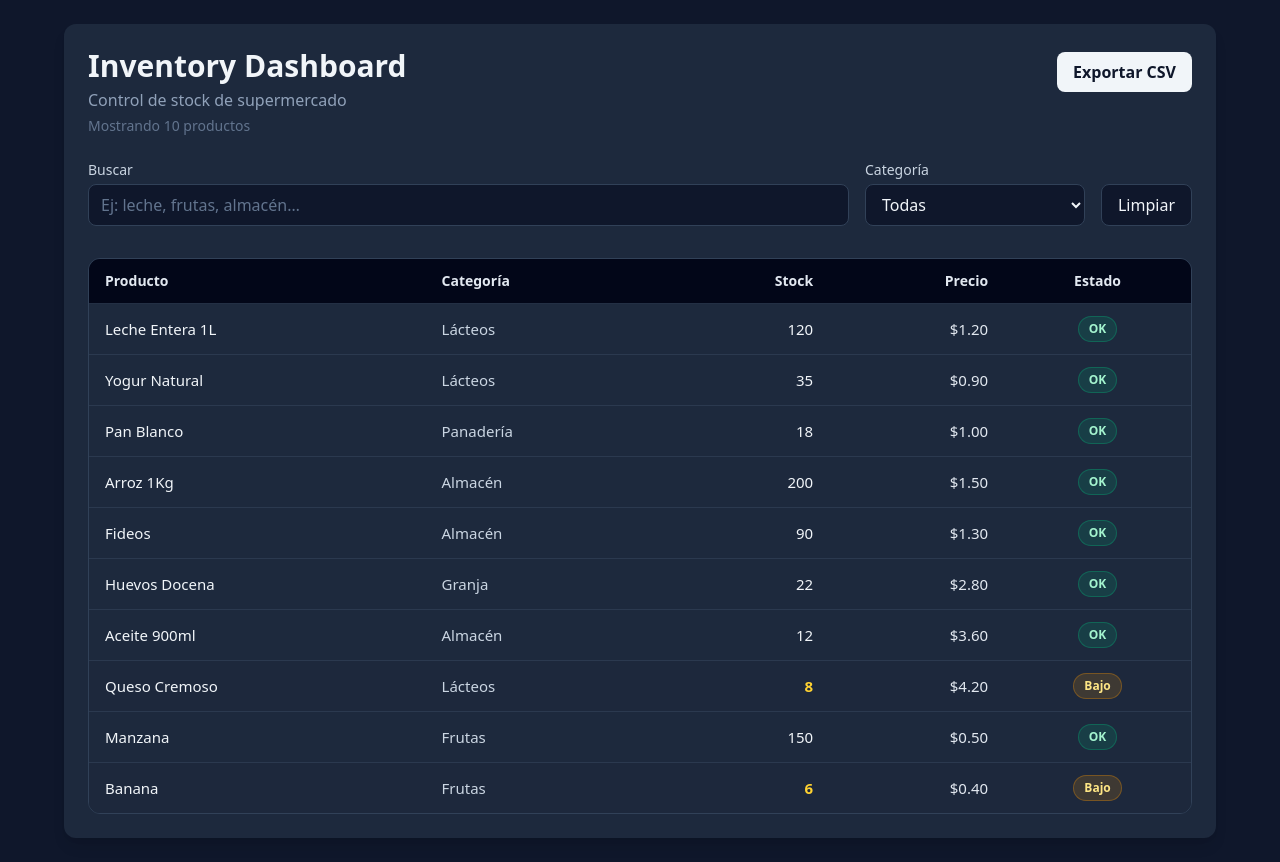
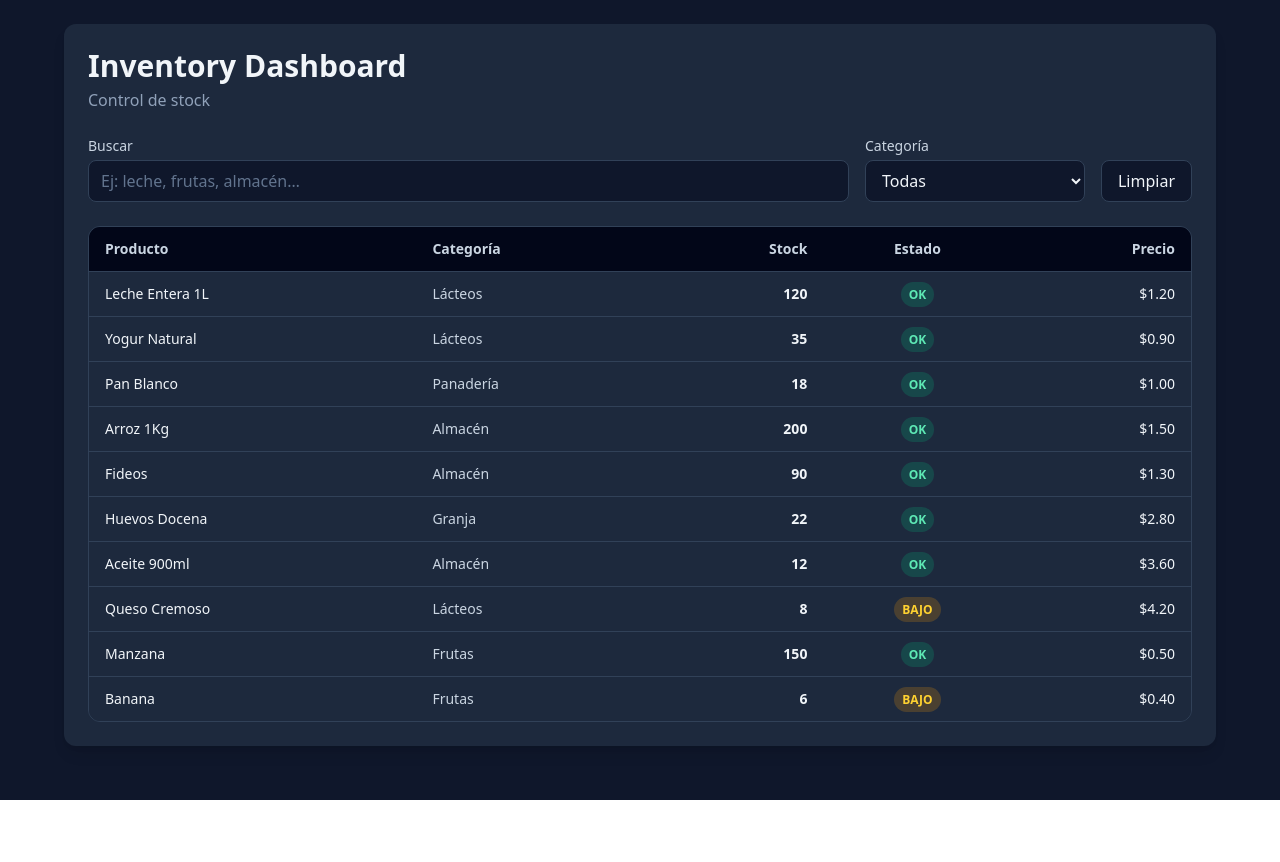
Before and after one commit to Pedernera/simple-metrics-dashboard, a React (Vite) app: page / in a window 1280 px wide. After the commit the page ends 800 px from the top, so only its background shows below. Built offline with nearby package versions, Linux system fonts and the light colour scheme.

Commit message:
Stabilize inventory dashboard (working baseline)

```diff
--- a/src/components/Table/ProductsTable.tsx
+++ b/src/components/Table/ProductsTable.tsx
@@ -1,91 +1,61 @@
 import type { Product } from "../../types/product";
-import { getStockStatus } from "../../utils/stockStatus";
 
 export default function ProductsTable({ rows }: { rows: Product[] }) {
   return (
-    <div className="mt-8 overflow-hidden rounded-xl border border-slate-700">
-      <div className="overflow-x-auto">
-        <table className="w-full border-collapse min-w-190">
+    <div className="mt-6 overflow-hidden rounded-xl border border-slate-700">
+      <table className="w-full border-collapse">
         <thead className="bg-slate-950">
           <tr>
             <Th>Producto</Th>
             <Th>Categoría</Th>
             <Th align="right">Stock</Th>
+            <Th align="center">Estado</Th>
             <Th align="right">Precio</Th>
-              <Th align="center">Estado</Th>
           </tr>
         </thead>
 
         <tbody className="bg-slate-800 text-slate-100">
           {rows.map((p) => {
-              const status = getStockStatus(p);
-              const isBad = status !== "OK";
+            const status =
+              p.stock === 0 ? "SIN STOCK" : p.stock <= 10 ? "BAJO" : "OK";
 
             return (
               <tr
                 key={p.id}
-                  className={[
-                    "border-t border-slate-700/70 transition-colors",
-                    "hover:bg-slate-700",
-                    isBad ? "bg-slate-800/60" : "",
-                  ].join(" ")}
+                className="border-t border-slate-700 hover:bg-slate-700/40"
               >
-                  <Td className="font-medium text-slate-100">{p.name}</Td>
+                <Td className="font-medium">{p.name}</Td>
                 <Td className="text-slate-300">{p.category}</Td>
 
-                  <Td
-                    align="right"
-                    className={
-                      status === "SIN_STOCK"
-                        ? "text-red-300 font-semibold"
-                        : status === "BAJO"
-                        ? "text-amber-300 font-semibold"
-                        : "text-slate-100"
-                    }
-                  >
+                <Td align="right" className="font-semibold">
                   {p.stock}
                 </Td>
 
-                  <Td align="right" className="text-slate-200">
-                    ${p.price.toFixed(2)}
+                <Td align="center">
+                  <span
+                    className={`px-2 py-1 text-xs rounded-full font-semibold
+                      ${
+                        status === "OK"
+                          ? "bg-emerald-500/20 text-emerald-300"
+                          : status === "BAJO"
+                          ? "bg-amber-500/20 text-amber-300"
+                          : "bg-red-500/20 text-red-300"
+                      }`}
+                  >
+                    {status}
+                  </span>
                 </Td>
 
-                  <Td align="center">
-                    <StatusBadge status={status} />
-                  </Td>
+                <Td align="right">${p.price.toFixed(2)}</Td>
               </tr>
             );
           })}
         </tbody>
       </table>
     </div>
-    </div>
   );
 }
 
-function StatusBadge({ status }: { status: "OK" | "BAJO" | "SIN_STOCK" }) {
-  if (status === "SIN_STOCK") {
-    return (
-      <span className="inline-flex items-center rounded-full px-2.5 py-1 text-xs font-semibold bg-red-500/15 text-red-200 border border-red-500/30">
-        Sin stock
-      </span>
-    );
-  }
-  if (status === "BAJO") {
-    return (
-      <span className="inline-flex items-center rounded-full px-2.5 py-1 text-xs font-semibold bg-amber-500/15 text-amber-200 border border-amber-500/30">
-        Bajo
-      </span>
-    );
-  }
-  return (
-    <span className="inline-flex items-center rounded-full px-2.5 py-1 text-xs font-semibold bg-emerald-500/15 text-emerald-200 border border-emerald-500/30">
-      OK
-    </span>
-  );
-}
-
-/* helpers */
 function Th({
   children,
   align = "left",
@@ -95,14 +65,13 @@ function Th({
 }) {
   return (
     <th
-      className={[
-        "px-4 py-3 text-sm font-semibold text-slate-200 whitespace-nowrap",
+      className={`px-4 py-3 text-sm font-semibold text-slate-300 ${
         align === "right"
           ? "text-right"
           : align === "center"
           ? "text-center"
-          : "text-left",
-      ].join(" ")}
+          : "text-left"
+      }`}
     >
       {children}
     </th>
@@ -120,15 +89,13 @@ function Td({
 }) {
   return (
     <td
-      className={[
-        "px-4 py-3 text-[15px] whitespace-nowrap",
+      className={`px-4 py-3 text-sm ${
         align === "right"
           ? "text-right"
           : align === "center"
           ? "text-center"
-          : "text-left",
-        className,
-      ].join(" ")}
+          : "text-left"
+      } ${className}`}
     >
       {children}
     </td>
--- a/src/hooks/useFilters.ts
+++ b/src/hooks/useFilters.ts
@@ -3,8 +3,13 @@ import { useLocalStorage } from "./useLocalStorage";
 import type { Product } from "../types/product";
 
 export function useFilters(data: Product[]) {
-  const [search, setSearch] = useLocalStorage<string>("inv.search", "");
-  const [category, setCategory] = useLocalStorage<string>("inv.category", "all");
+  const [search, setSearch] = useLocalStorage("inv.search", "");
+  const [category, setCategory] = useLocalStorage("inv.category", "all");
+  const [onlyCritical, setOnlyCritical] = useLocalStorage(
+    "inv.onlyCritical",
+    false
+  );
+  const [lowLimit, setLowLimit] = useLocalStorage<number>("inv.lowLimit", 10);
 
   const categories = useMemo(() => {
     const set = new Set(data.map((d) => d.category));
@@ -22,13 +27,18 @@ export function useFilters(data: Product[]) {
 
       const matchCategory = category === "all" || p.category === category;
 
-      return matchSearch && matchCategory;
+      const isCritical = p.stock === 0 || p.stock <= lowLimit;
+      const matchCritical = !onlyCritical || isCritical;
+
+      return matchSearch && matchCategory && matchCritical;
     });
-  }, [data, search, category]);
+  }, [data, search, category, onlyCritical, lowLimit]);
 
   function reset() {
     setSearch("");
     setCategory("all");
+    setOnlyCritical(false);
+    setLowLimit(10);
   }
 
   return {
@@ -37,6 +47,10 @@ export function useFilters(data: Product[]) {
     category,
     setCategory,
     categories,
+    onlyCritical,
+    setOnlyCritical,
+    lowLimit,
+    setLowLimit,
     filtered,
     reset,
   };
--- a/src/pages/Dashboard/DashboardPage.tsx
+++ b/src/pages/Dashboard/DashboardPage.tsx
@@ -2,12 +2,9 @@ import { useProducts } from "../../hooks/useProducts";
 import { useFilters } from "../../hooks/useFilters";
 import Filters from "../../components/Table/Filters";
 import ProductsTable from "../../components/Table/ProductsTable";
-import ExportButton from "../../components/Table/ExportButton";
-import { toCSV, downloadCSV } from "../../utils/csv";
 
 export default function DashboardPage() {
   const { data, loading, error } = useProducts();
-
   const {
     search,
     setSearch,
@@ -18,37 +15,16 @@ export default function DashboardPage() {
     reset,
   } = useFilters(data);
 
-  function handleExport() {
-    const csv = toCSV(filtered);
-    downloadCSV(csv, "inventario.csv");
-  }
-
   return (
     <div className="min-h-screen p-6">
-      <div className="max-w-6xl mx-auto bg-slate-800 rounded-xl shadow-lg p-6">
-        <div className="flex flex-col gap-3 sm:flex-row sm:items-start sm:justify-between">
-          <div>
-            <h1 className="text-3xl font-bold text-slate-100">
-              Inventory Dashboard
-            </h1>
-            <p className="text-slate-400 mt-1">
-              Control de stock de supermercado
-            </p>
-            <p className="text-slate-500 text-sm mt-1">
-              Mostrando {filtered.length} productos
-            </p>
-          </div>
+      <div className="max-w-6xl mx-auto bg-slate-800 rounded-xl p-6 shadow-lg">
+        <h1 className="text-3xl font-bold text-slate-100">
+          Inventory Dashboard
+        </h1>
+        <p className="text-slate-400 mt-1">Control de stock</p>
 
-          <div className="sm:pt-1">
-            <ExportButton
-              onClick={handleExport}
-              disabled={filtered.length === 0}
-            />
-          </div>
-        </div>
-
-        {loading && <p className="mt-6 text-slate-300">Cargando productos…</p>}
-        {error && <p className="mt-6 text-red-400">Error: {error}</p>}
+        {loading && <p className="mt-6">Cargando…</p>}
+        {error && <p className="mt-6 text-red-400">{error}</p>}
 
         {!loading && !error && (
           <>
@@ -60,6 +36,7 @@ export default function DashboardPage() {
               onCategory={setCategory}
               onReset={reset}
             />
+
             <ProductsTable rows={filtered} />
           </>
         )}
--- /dev/null
+++ b/src/utils/parseCsv.ts
@@ -0,0 +1,62 @@
+import type { Product } from "../types/product";
+
+function normalize(s: string) {
+  return s.trim().toLowerCase();
+}
+
+export function parseProductsCSV(text: string): Product[] {
+  // soporta ; o , como separador
+  const lines = text
+    .split(/\r?\n/)
+    .map((l) => l.trim())
+    .filter(Boolean);
+
+  if (lines.length < 2) return [];
+
+  const sep = lines[0].includes(";") ? ";" : ",";
+  const headers = lines[0].split(sep).map((h) => normalize(h));
+
+  const idx = {
+    id: headers.findIndex((h) => h === "id"),
+    name: headers.findIndex((h) => ["name", "producto", "product"].includes(h)),
+    category: headers.findIndex((h) =>
+      ["category", "categoria", "categoría"].includes(h)
+    ),
+    stock: headers.findIndex((h) => ["stock", "cantidad", "qty"].includes(h)),
+    price: headers.findIndex((h) => ["price", "precio"].includes(h)),
+  };
+
+  // name/stock/price son mínimos
+  if (idx.name === -1 || idx.stock === -1 || idx.price === -1) {
+    throw new Error(
+      "CSV inválido. Requiere columnas: name/producto, stock, price/precio. (category opcional)"
+    );
+  }
+
+  const out: Product[] = [];
+
+  for (let i = 1; i < lines.length; i++) {
+    const cols = lines[i].split(sep).map((c) => c.replace(/^"|"$/g, "").trim());
+
+    const name = cols[idx.name] ?? "";
+    const category = idx.category !== -1 ? cols[idx.category] ?? "" : "";
+    const stockRaw = cols[idx.stock] ?? "0";
+    const priceRaw = cols[idx.price] ?? "0";
+
+    const stock = Number(stockRaw.replace(",", "."));
+    const price = Number(priceRaw.replace(",", "."));
+
+    if (!name) continue;
+    if (!Number.isFinite(stock) || !Number.isFinite(price)) continue;
+
+    out.push({
+      id: idx.id !== -1 ? cols[idx.id] ?? String(i) : String(i),
+      name,
+      category: category || "Sin categoría",
+      stock: Math.max(0, Math.floor(stock)),
+      price: Math.max(0, price),
+    });
+  }
+
+  return out;
+}
--- /dev/null
+++ b/src/utils/parseProductsCsv.ts
@@ -0,0 +1,59 @@
+import type { Product } from "../types/product";
+
+const norm = (s: string) => s.trim().toLowerCase();
+
+export function parseProductsCSV(text: string): Product[] {
+  const lines = text
+    .split(/\r?\n/)
+    .map((l) => l.trim())
+    .filter(Boolean);
+
+  if (lines.length < 2) return [];
+
+  const sep = lines[0].includes(";") ? ";" : ",";
+  const headers = lines[0].split(sep).map(norm);
+
+  const iName = headers.findIndex((h) =>
+    ["producto", "product", "name"].includes(h)
+  );
+  const iCat = headers.findIndex((h) =>
+    ["categoria", "categoría", "category"].includes(h)
+  );
+  const iStock = headers.findIndex((h) =>
+    ["stock", "cantidad", "qty"].includes(h)
+  );
+  const iPrice = headers.findIndex((h) => ["precio", "price"].includes(h));
+  const iId = headers.findIndex((h) => h === "id");
+
+  if (iName === -1 || iStock === -1 || iPrice === -1) {
+    throw new Error(
+      "CSV inválido. Columnas mínimas: producto/name, stock, precio/price."
+    );
+  }
+
+  const out: Product[] = [];
+
+  for (let r = 1; r < lines.length; r++) {
+    const cols = lines[r].split(sep).map((c) => c.replace(/^"|"$/g, "").trim());
+
+    const name = cols[iName] ?? "";
+    if (!name) continue;
+
+    const category =
+      iCat !== -1 ? cols[iCat] ?? "Sin categoría" : "Sin categoría";
+    const stock = Number((cols[iStock] ?? "0").replace(",", "."));
+    const price = Number((cols[iPrice] ?? "0").replace(",", "."));
+
+    if (!Number.isFinite(stock) || !Number.isFinite(price)) continue;
+
+    out.push({
+      id: iId !== -1 ? cols[iId] || String(r) : String(r),
+      name,
+      category,
+      stock: Math.max(0, Math.floor(stock)),
+      price: Math.max(0, price),
+    });
+  }
+
+  return out;
+}
```
Also changed, not shown: src/components/Inventory/ImportCSV.tsx (added, +49 -0 lines), src/hooks/useInventory.ts (added, +34 -0 lines). Lines whose indentation alone changed are shown as unchanged.
